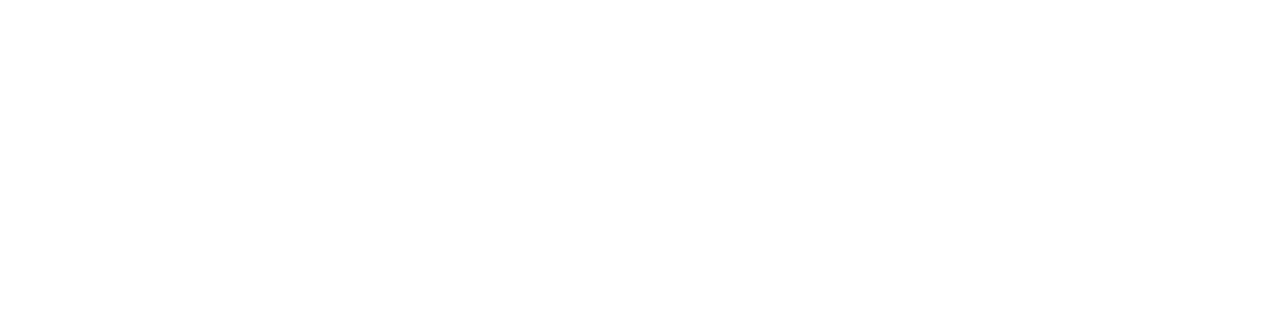
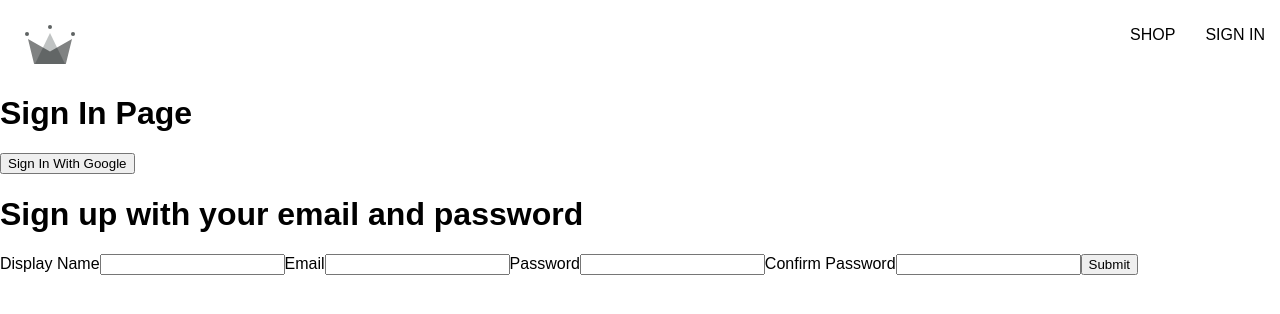
Before and after one commit to canyon97/crwn-clothing, a React (Create React App) app: page /sign-in in a window 1280 px wide. Before the commit this address had no page. Shown: the top 314 px of the page. Built offline with nearby package versions, Linux system fonts and the light colour scheme; a web font is replaced by a local one.

Commit message:
-Implement sign up form -Implement firebase sign in -Implement firestore database for user storage --TODO - implement submission for user form

```diff
--- a/package.json
+++ b/package.json
@@ -6,6 +6,7 @@
     "@testing-library/jest-dom": "^5.17.0",
     "@testing-library/react": "^13.4.0",
     "@testing-library/user-event": "^13.5.0",
+    "firebase": "^10.9.0",
     "react": "^18.2.0",
     "react-dom": "^18.2.0",
     "react-router-dom": "^6.22.3",
--- a/src/App.js
+++ b/src/App.js
@@ -2,6 +2,7 @@
 
 import Home from "./routes/home/home.component.jsx";
 import Navigation from "./routes/navigation/navigation.component.jsx";
+import SignIn from "./routes/sign-in/sign-in.component.jsx";
 
 const Shop = () => {
   return (
@@ -17,6 +18,7 @@
       <Route path="/" element={<Navigation />}>
         <Route index element={<Home />}></Route>
         <Route path="shop" element={<Shop />}></Route>
+        <Route path="sign-in" element={<SignIn />}></Route>
       </Route>
     </Routes>
   );
--- /dev/null
+++ b/src/components/sign-up-form/sign-up-form.component.jsx
@@ -0,0 +1,73 @@
+import { useState } from "react";
+
+// Default form values upon init
+const defaultFormFields = {
+  displayName: "",
+  email: "",
+  password: "",
+  confirmPassword: "",
+};
+
+const SignUpForm = () => {
+  // Define current state and setter state
+  const [formFields, setFormFields] = useState(defaultFormFields);
+  const { displayName, email, password, confirmPassword } = formFields;
+
+  const handleChange = (event) => {
+    // Get values from event
+    const { name, value } = event.target;
+
+    // Spread operator on all values and then set the named key (name) to it's new value
+    setFormFields({ ...formFields, [name]: value });
+  };
+
+  return (
+    <div>
+      <h1>Sign up with your email and password</h1>
+      {
+        // TODO - implement onSubmit
+      }
+      <form onSubmit={() => {}}>
+        <label>Display Name</label>
+        <input
+          type="text"
+          required
+          onChange={handleChange}
+          name="displayName"
+          value={displayName}
+        />
+
+        <label>Email</label>
+        <input
+          type="email"
+          required
+          onChange={handleChange}
+          name="email"
+          value={email}
+        />
+
+        <label>Password</label>
+        <input
+          type="password"
+          required
+          onChange={handleChange}
+          name="password"
+          value={password}
+        />
+
+        <label>Confirm Password</label>
+        <input
+          type="password"
+          required
+          onChange={handleChange}
+          name="confirmPassword"
+          value={confirmPassword}
+        />
+
+        <button type="submit">Submit</button>
+      </form>
+    </div>
+  );
+};
+
+export default SignUpForm;
--- a/src/routes/navigation/navigation.component.jsx
+++ b/src/routes/navigation/navigation.component.jsx
@@ -14,7 +14,10 @@
         </Link>
         <div className="nav-links-container">
           <Link className="nav-link" to="/shop">
-            Shop
+            SHOP
+          </Link>
+          <Link className="nav-link" to="/sign-in">
+            SIGN IN
           </Link>
         </div>
       </div>
--- /dev/null
+++ b/src/routes/sign-in/sign-in.component.jsx
@@ -0,0 +1,23 @@
+import {
+  signInWithGooglePopUp,
+  createUserDocumentFromAuth,
+} from "../../utils/firebase/firebase.utils";
+
+import SignUpForm from "../../components/sign-up-form/sign-up-form.component";
+
+const SignIn = () => {
+  const logGoogleUser = async () => {
+    const { user } = await signInWithGooglePopUp();
+    const userDocRef = await createUserDocumentFromAuth(user);
+  };
+
+  return (
+    <div>
+      <h1>Sign In Page</h1>
+      <button onClick={logGoogleUser}>Sign In With Google</button>
+      <SignUpForm></SignUpForm>
+    </div>
+  );
+};
+
+export default SignIn;
--- /dev/null
+++ b/src/utils/firebase/firebase.utils.js
@@ -0,0 +1,54 @@
+import { initializeApp } from "firebase/app";
+import {
+  getAuth,
+  signInWithPopup,
+  GoogleAuthProvider,
+} from "firebase/auth";
+import { doc, getDoc, getFirestore, setDoc } from "firebase/firestore";
+
+const firebaseConfig = {
+  apiKey: "AIzaSyCwoaBw6fgyX0FM5QAlGC4Wy0y71B8sNx8",
+  authDomain: "crwn-clothing-db-cc8e0.firebaseapp.com",
+  projectId: "crwn-clothing-db-cc8e0",
+  storageBucket: "crwn-clothing-db-cc8e0.appspot.com",
+  messagingSenderId: "265341080202",
+  appId: "1:265341080202:web:0d78f4d81b15de2c77d373",
+};
+
+const firebaseApp = initializeApp(firebaseConfig);
+
+// Provider is agnostic - we can use github, facebook, google etc
+const googleProvider = new GoogleAuthProvider();
+googleProvider.setCustomParameters({
+  prompt: "select_account",
+});
+
+// Auth is singleton
+export const auth = getAuth();
+export const signInWithGooglePopUp = () =>
+  signInWithPopup(auth, googleProvider);
+
+export const db = getFirestore();
+
+export const createUserDocumentFromAuth = async (userAuth) => {
+  const userDocRef = doc(db, "users", userAuth.uid);
+
+  const userSnapshot = await getDoc(userDocRef);
+
+  if (!userSnapshot.exists()) {
+    const { displayName, email } = userAuth;
+    const createdAt = new Date();
+
+    try {
+      await setDoc(userDocRef, {
+        displayName,
+        email,
+        createdAt,
+      });
+    } catch (e) {
+      console.log(`error creating user:${e.message}`);
+    }
+  }
+
+  return userDocRef;
+};
```
Also changed, not shown: 1 other file (tests, documents, lock files or other folders).
